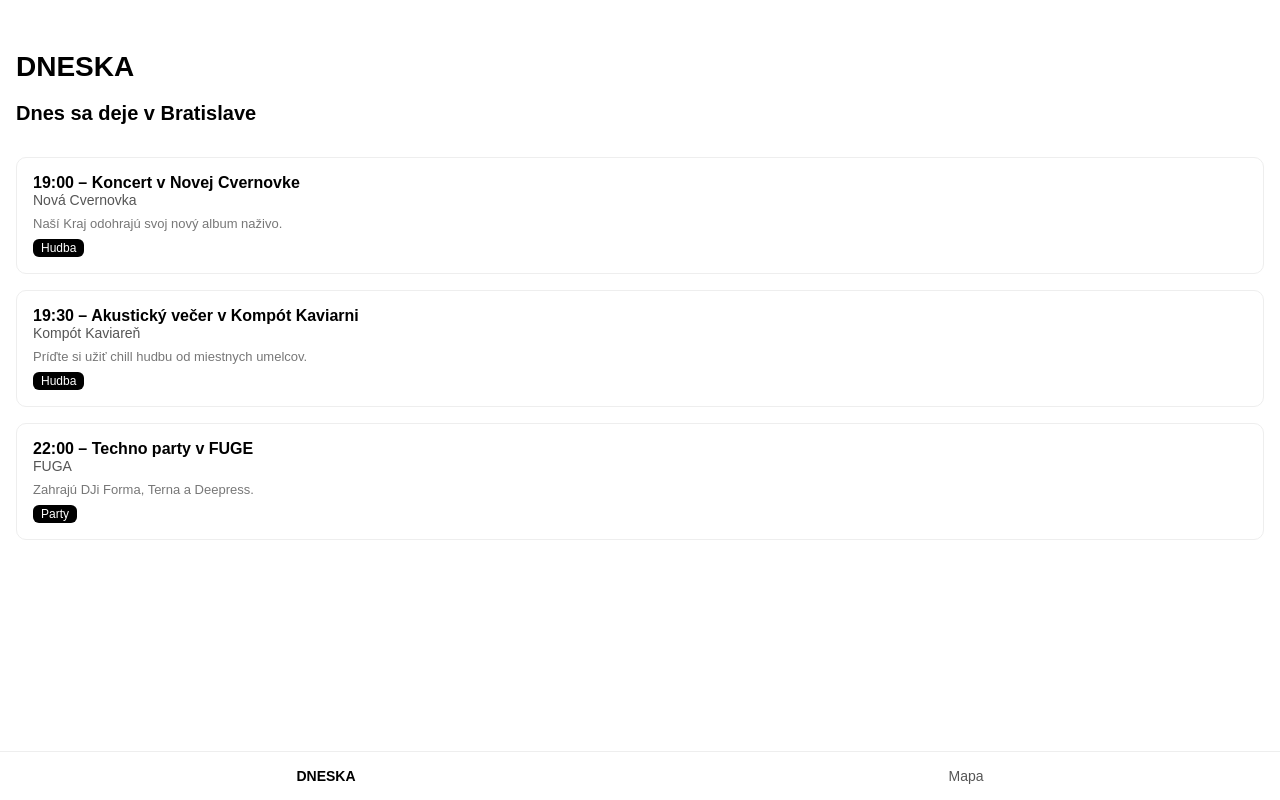
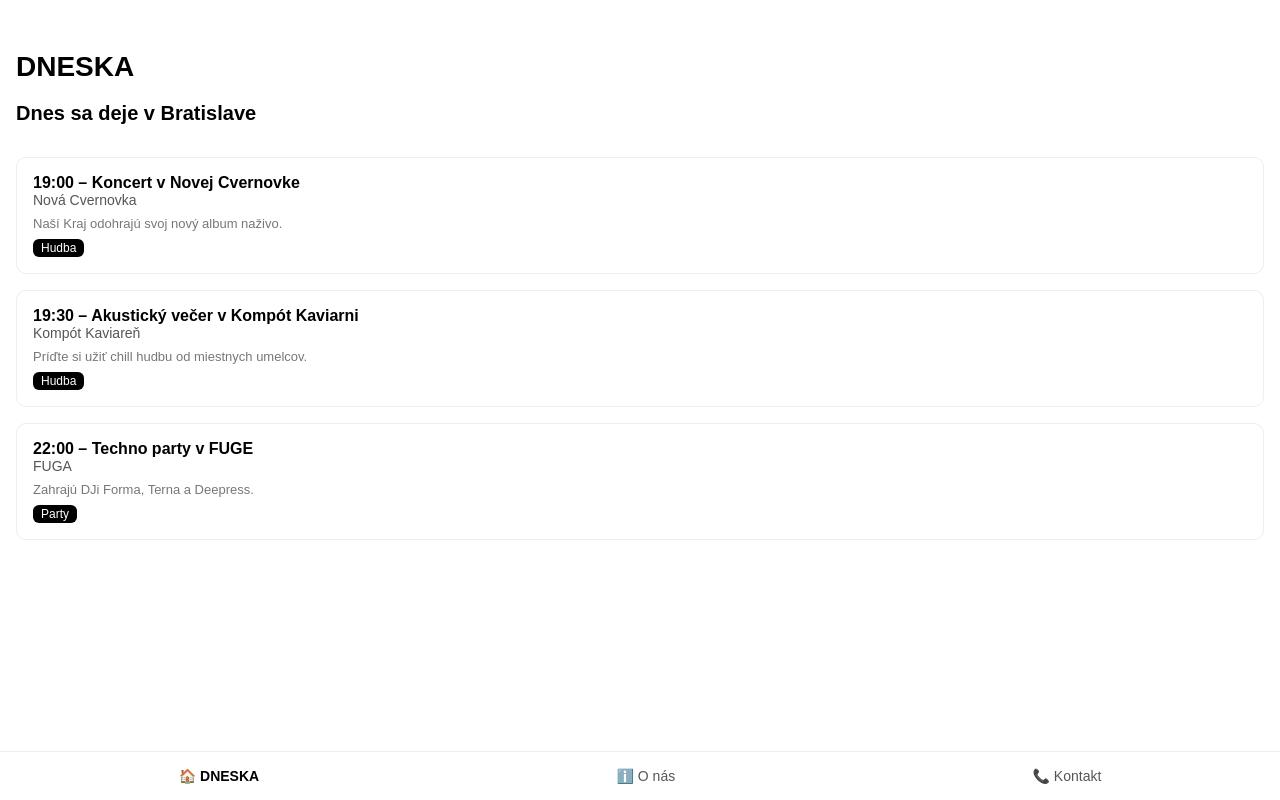
Before and after one commit to miroslavdnes/Dnes, a Next.js app: page / in a window 1280 px wide. Built offline with nearby package versions, Linux system fonts and the light colour scheme.

Commit message:
Update Footer.js

```diff
--- a/components/Footer.js
+++ b/components/Footer.js
@@ -8,10 +8,13 @@ export default function Footer() {
   return (
     <footer className={styles.footer}>
       <Link href="/" legacyBehavior>
-        <a className={router.pathname === '/' ? styles.active : styles.link}>DNESKA</a>
+        <a className={router.pathname === '/' ? styles.active : styles.link}>🏠 DNESKA</a>
       </Link>
-      <Link href="/mapa" legacyBehavior>
-        <a className={router.pathname === '/mapa' ? styles.active : styles.link}>Mapa</a>
+      <Link href="/onas" legacyBehavior>
+        <a className={router.pathname === '/onas' ? styles.active : styles.link}>ℹ️ O nás</a>
+      </Link>
+      <Link href="/kontakt" legacyBehavior>
+        <a className={router.pathname === '/kontakt' ? styles.active : styles.link}>📞 Kontakt</a>
       </Link>
     </footer>
   );
```
